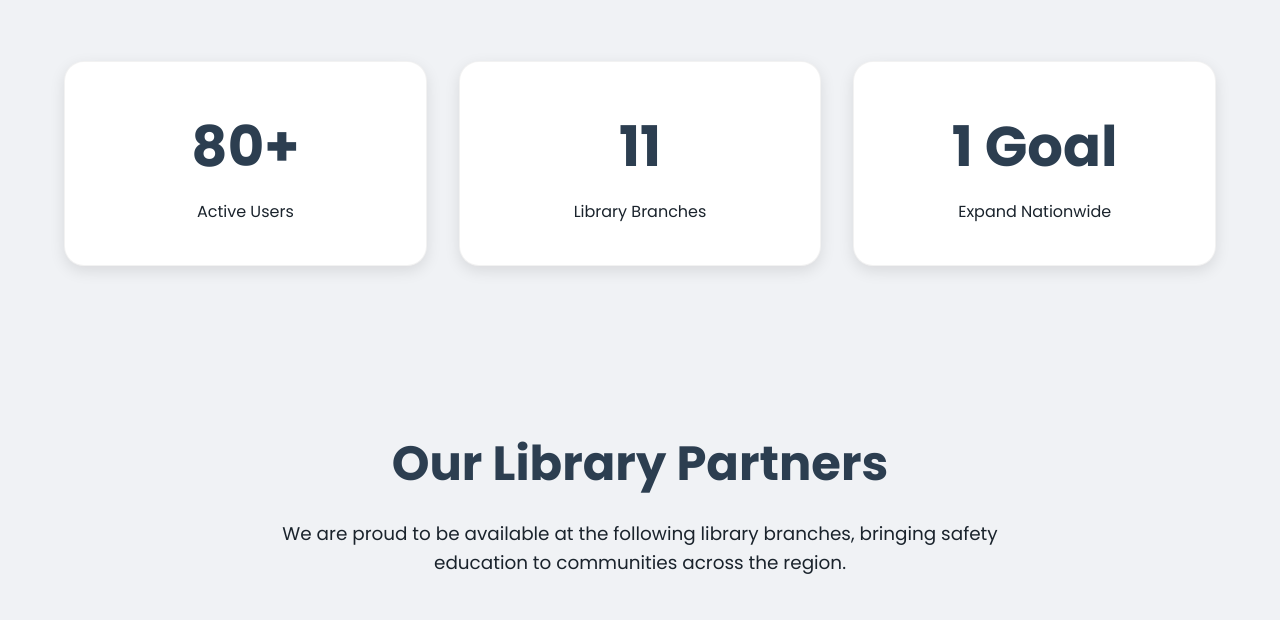
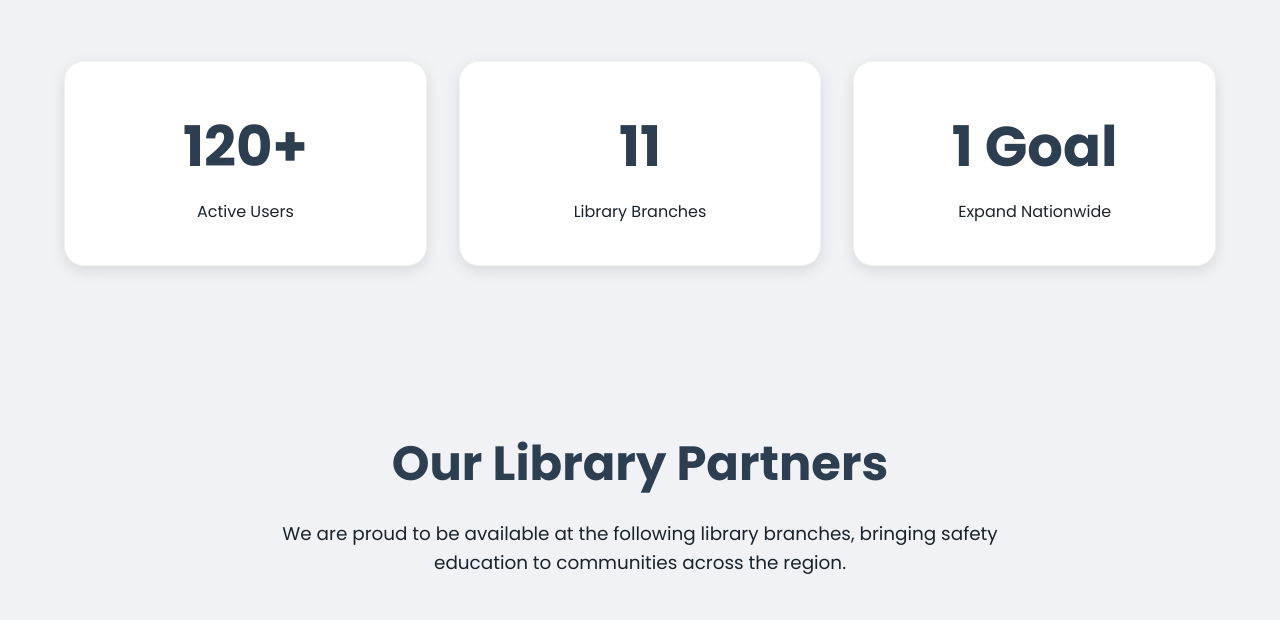
Before and after one commit to aaronshen2027/Path_Guard, a plain HTML site: page index.html in a window 1280 px wide. Shown: the part 1094-1714 px from the top of the page. Drawn offline with Linux system fonts and the light colour scheme.

Commit message:
Add files via upload

```diff
--- a/index.html
+++ b/index.html
@@ -488,7 +488,7 @@
                     helps youth build confidence and knowledge in a safe, supportive way.
                 </p>
                 <div class="stats-container">
-                    <div class="stat-box"><h3>80+</h3><p>Active Users</p></div>
+                    <div class="stat-box"><h3>120+</h3><p>Active Users</p></div>
                     <div class="stat-box"><h3>11</h3><p>Library Branches</p></div>
                     <div class="stat-box"><h3>1 Goal</h3><p>Expand Nationwide</p></div>
                 </div>
```
